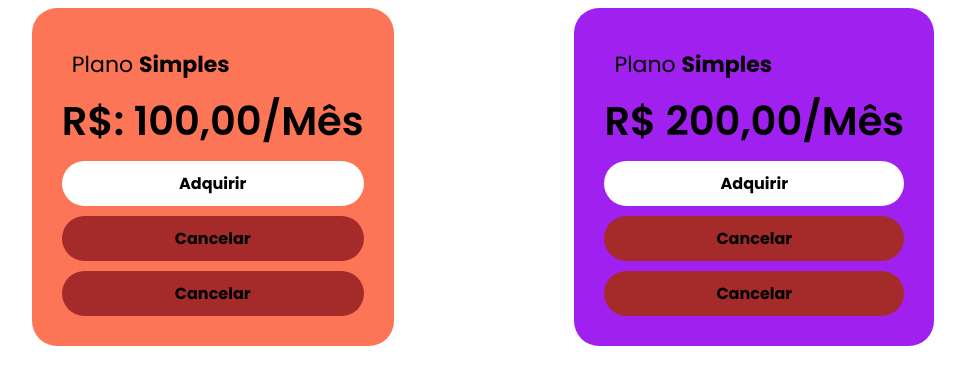
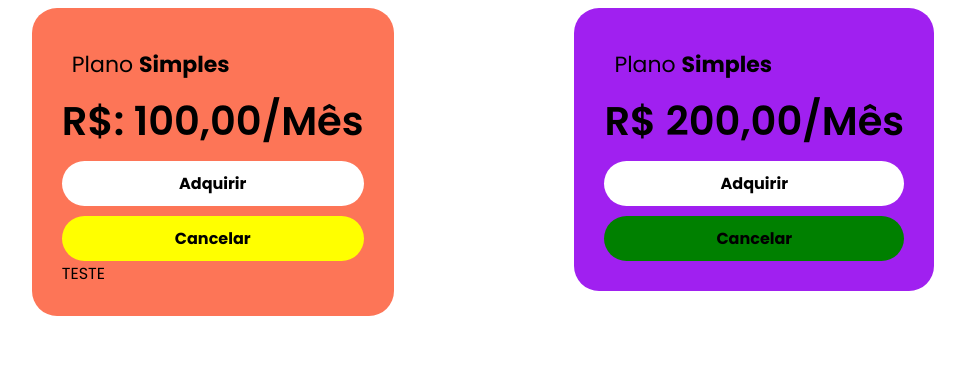
Before and after one commit to arthurvaz18/Angular-Components-e-Estiliza-es, an Angular app: page / in a window 1280 px wide. Shown: the top 384 px of the page, without its empty margins (157-1122 px from the left). Built offline with nearby package versions, Linux system fonts and the light colour scheme.

Commit message:
Setetor :host

```diff
--- a/src/app/card-button-cancel/card-button-cancel.component.scss
+++ b/src/app/card-button-cancel/card-button-cancel.component.scss
@@ -5,7 +5,7 @@
     text-align: center;
     margin-top: 10px;
     border-radius: 25px;
-    background-color: yellow;
+    background-color: green;
     cursor: pointer;
     font-weight: bold;
     padding: 10px;
--- a/src/app/card-roxo/card-roxo.component.html
+++ b/src/app/card-roxo/card-roxo.component.html
@@ -2,6 +2,5 @@
     <div class="card__plan card__item">Plano <b>{{ plano.infos.tipo }}</b></div>
     <div class="card__price cart__item">R$ {{ plano.infos.preco }},00/Mês</div>
     <app-card-roxo-button></app-card-roxo-button>
-    <app-card-button-cancel class="cancel-button"></app-card-button-cancel>
-    <app-card-button-cancel class="cancel-button"></app-card-button-cancel>
+    <app-card-button-cancel></app-card-button-cancel>
 </div>
--- a/src/app/card/card.component.html
+++ b/src/app/card/card.component.html
@@ -2,7 +2,8 @@
     <div class="card__plan card__item">Plano <b>{{ plano.infos.tipo }}</b></div>
     <div class="card__price cart__item">R$: {{ plano.infos.preco }},00/Mês</div>
     <app-card-button></app-card-button>
-    <app-card-button-cancel class="cancel-button"></app-card-button-cancel>
-    <app-card-button-cancel class="cancel-button"></app-card-button-cancel>
+    <app-card-button-cancel></app-card-button-cancel>
+
+    <div class="card-cancel-button">TESTE</div>
 
 </div>
--- a/src/app/card/card.component.scss
+++ b/src/app/card/card.component.scss
@@ -21,16 +21,11 @@
     }
 
 }
-::ng-deep .cancel-button .card-cancel-button {
-    background-color: brown !important;
+:host::ng-deep app-card-button-cancel .card-cancel-button {
+    background-color: yellow !important;
 }
 /*
-::ng-deep é um seletor no Angular usado para aplicar estilos a elementos filhos
-ignorando o encapsulamento de estilos do componente. Ele permite estilizar elementos
-internos de outros componentes, mas está depreciado e deve ser usado apenas
-quando necessário. -->
-
-<!--#: Seleciona elementos com um ID específico.-->
-<!--.: Seleciona elementos com uma classe específica.-->
-
-*/
+é usado para aplicar estilos aos elementos dentro do componente, mesmo quando o
+Angular usa encapsulamento de estilo
+ (o que normalmente isola os estilos do componente do restante da aplicação).
+ */
```
Also changed, not shown: src/app/card-button-cancel/card-button-cancel.component.html (line endings or trailing spaces).
